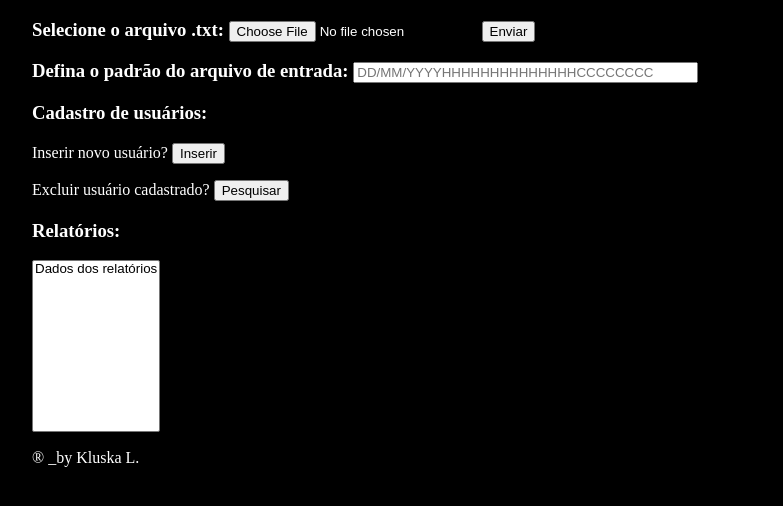
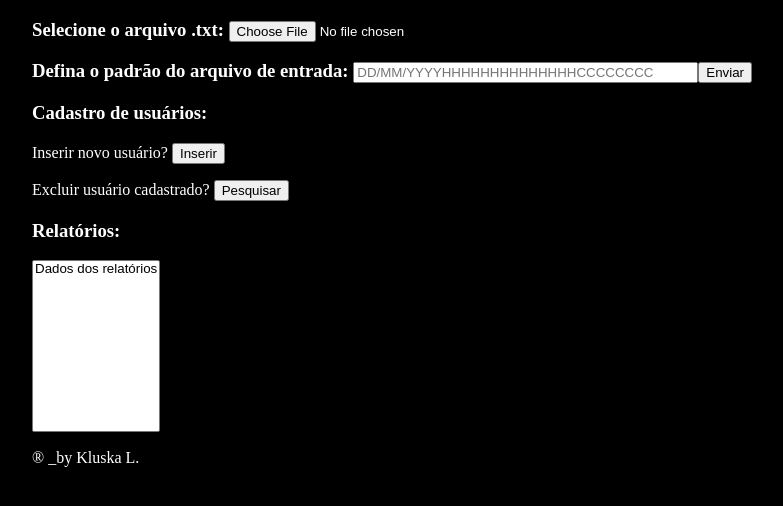
Before and after one commit to LuizKluska/App_H_W, a plain HTML site: page index.html in a window 1280 px wide. Shown: the whole page, without its empty margins (118-901 px from the left). Drawn offline with Linux system fonts and the light colour scheme.

Commit message:
01/09/2020.2
01/09/2020.2

```diff
--- a/index.html
+++ b/index.html
@@ -15,11 +15,11 @@
             <h1>
 
 
-                    Selecione o arquivo .txt: <input type="file" id = 'seleciona_arq' ><input type="submit" value="Enviar" onclick="carrega_dados()"></p>
+                    Selecione o arquivo .txt: <input type="file" id = 'seleciona_arq' >
 
             </h1>
             <h1>
-                Defina o padrão do arquivo de entrada: <input type="text" size="40px" placeholder="DD/MM/YYYYHHHHHHHHHHHHHHCCCCCCCC">
+                Defina o padrão do arquivo de entrada: <input type="text" size="40px" placeholder="DD/MM/YYYYHHHHHHHHHHHHHHCCCCCCCC"><input type="submit" value="Enviar" onclick="carrega_dados()">
             </h1>
 
         </section>
```
